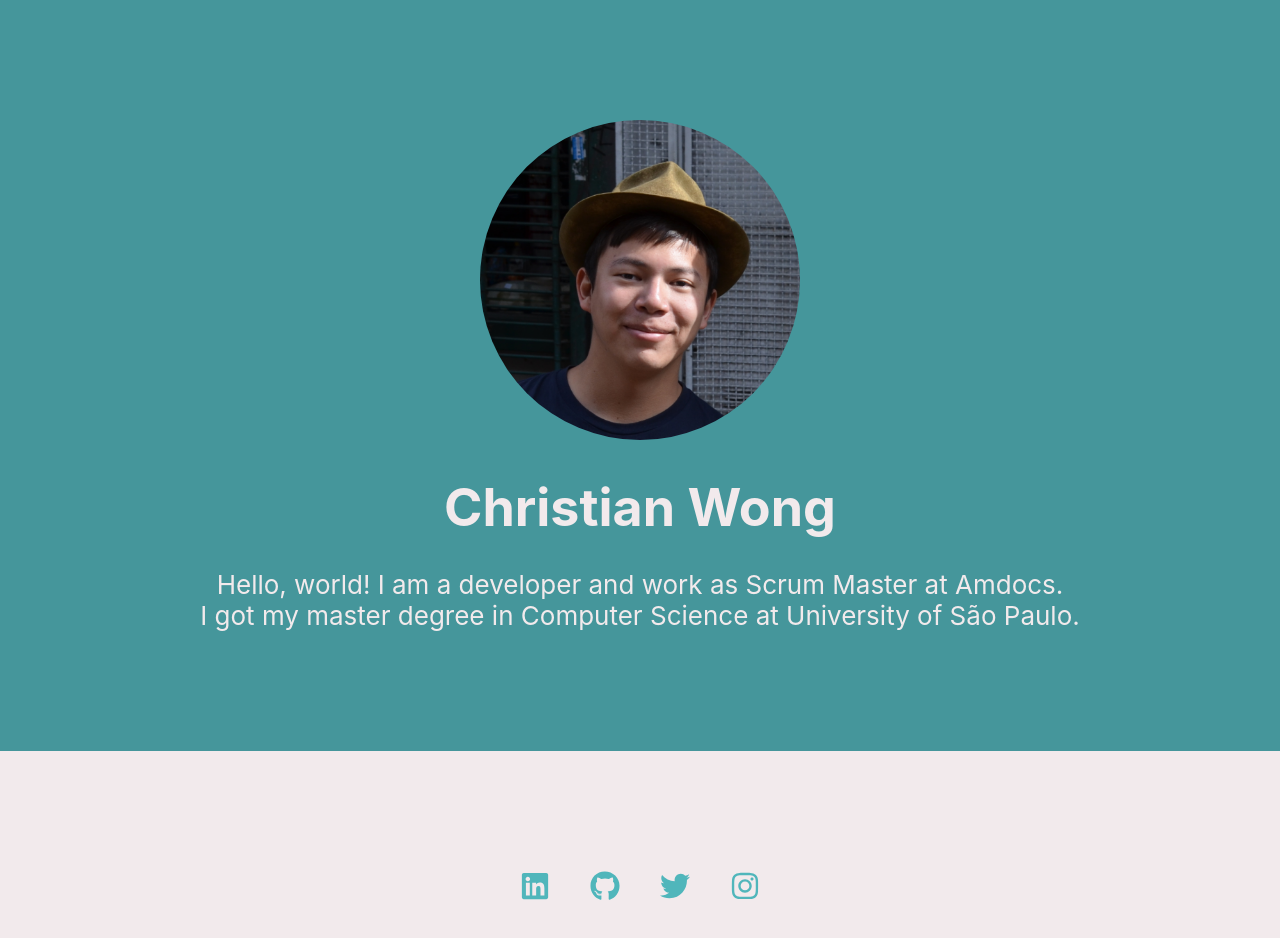
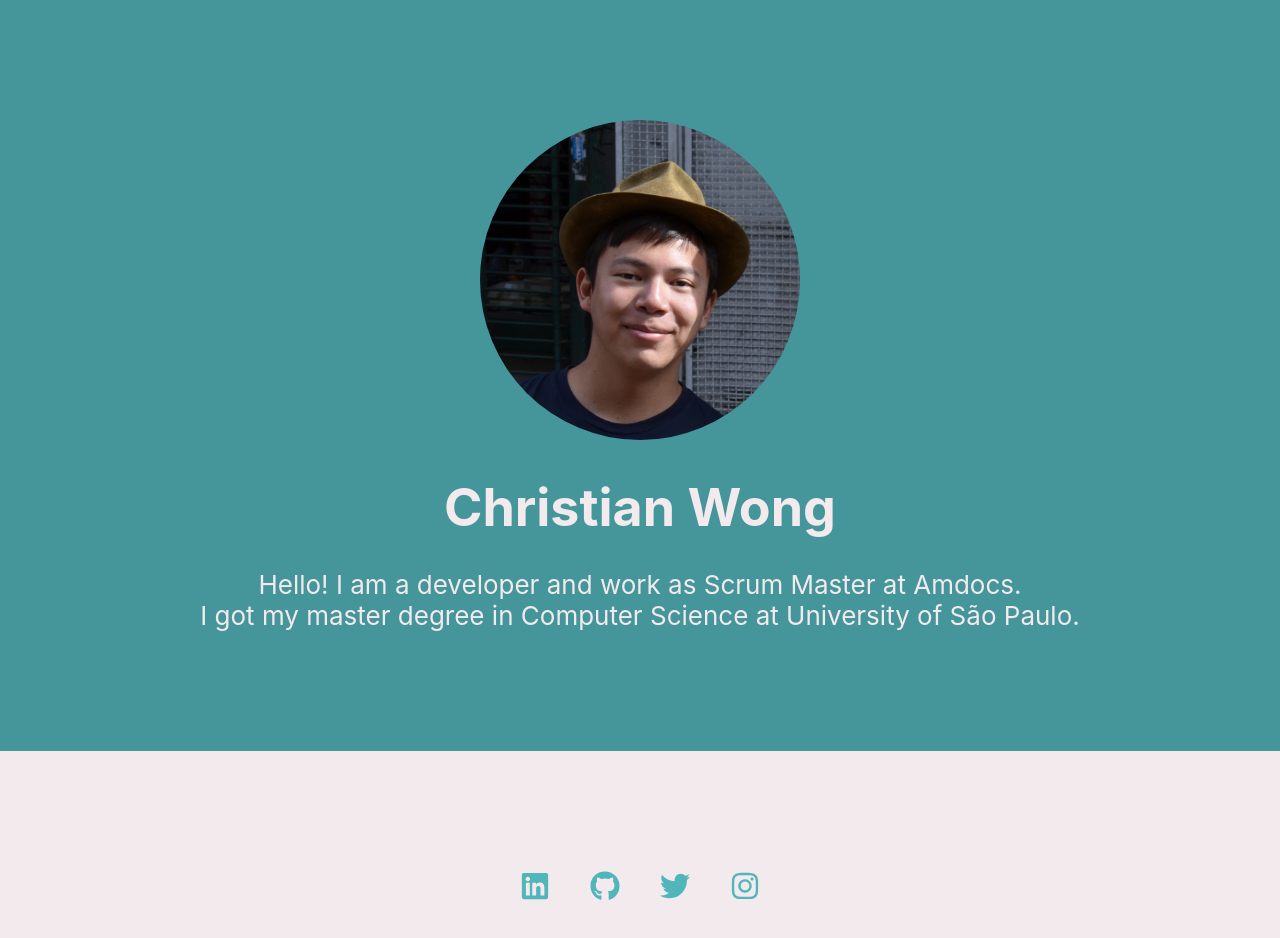
Before and after one commit to christianwong/christianwong.dev, a React (Create React App) app: page / in a window 1280 px wide. Shown: the top 938 px of the page. Built offline with nearby package versions, Linux system fonts and the light colour scheme.

Commit message:
Label enhancement.

```diff
--- a/src/components/ProfileDescription/index.tsx
+++ b/src/components/ProfileDescription/index.tsx
@@ -3,7 +3,7 @@ import React from 'react';
 const ProfileDescription: React.FC = () => {
   return (
     <>
-      <p>Hello, world! I am a developer and work as Scrum Master at Amdocs.</p>
+      <p>Hello! I am a developer and work as Scrum Master at Amdocs.</p>
       <p>
         I got my master degree in Computer Science at University of São Paulo.
       </p>
```
